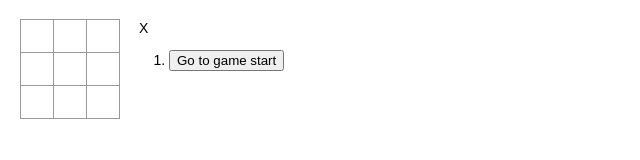
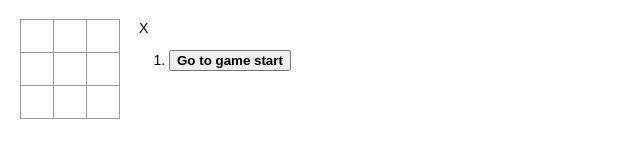
Before and after one commit to humb1t/into_to_react, a React (Create React App) app: page / in a window 1280 px wide. Shown: the top 160 px of the page, without its empty margins (0-640 px from the left). Built offline with nearby package versions, Linux system fonts and the light colour scheme.

Commit message:
Bold current step in history list. #1 issue - requirement the second.

```diff
--- a/src/index.js
+++ b/src/index.js
@@ -96,7 +96,10 @@ function Square(props) {
         (step, move) => {
           const row = Math.ceil((step.location + 1) / 3);
           const column = step.location +1 - (row -1) *3;
-          const desc = move ? 'Go to move #' + move +'(' + row  +',' + column + ')' : 'Go to game start';
+          let desc = move ? 'Go to move #' + move +'(' + row  +',' + column + ')' : 'Go to game start';
+          if (move === this.state.stepNumber){
+            desc = (<b> {desc} </b>);
+          }
           return (
             <li key={move}>
               <button onClick={() => this.jumpTo(move)}>{desc}</button>
```
